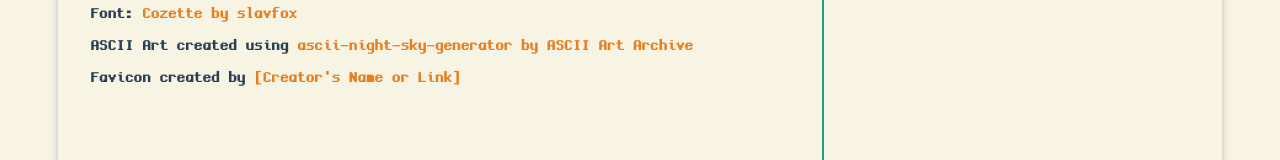
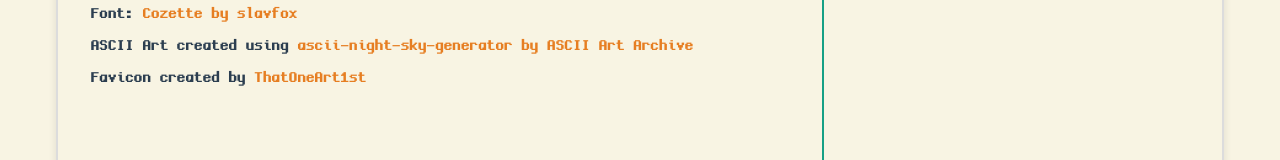
Before and after one commit to AaronF86/aaronf86.github.io, a plain HTML site: page attribution.html in a window 1280 px wide. Shown: the part 331-491 px from the top of the page. Drawn offline with Linux system fonts and the light colour scheme.

Commit message:
feat: added favicon

```diff
--- a/attribution.html
+++ b/attribution.html
@@ -32,7 +32,7 @@
 
                 <p>Font: <a href="https://github.com/slavfox/Cozette" target="_blank">Cozette by slavfox</a></p>
                 <p>ASCII Art created using <a href="https://www.asciiart.eu/ascii-night-sky-generator" target="_blank">ascii-night-sky-generator by ASCII Art Archive</a></p>
-                <p>Favicon created by <a href="https://www.example.com">[Creator's Name or Link]</a></p>
+                <p>Favicon created by <a href="https://www.instagram.com/_thatoneart1st_/">ThatOneArt1st</a></p>
             </div>
 
             <aside class="aside">
```
Also changed, not shown: favicon.ico (added).
